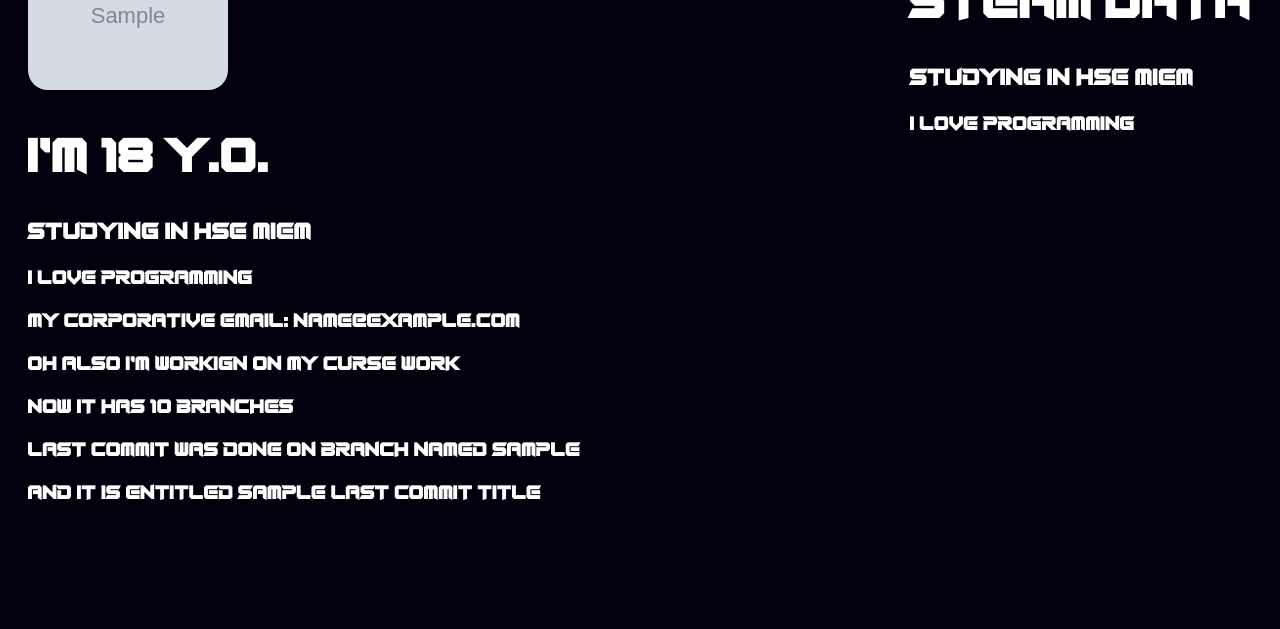
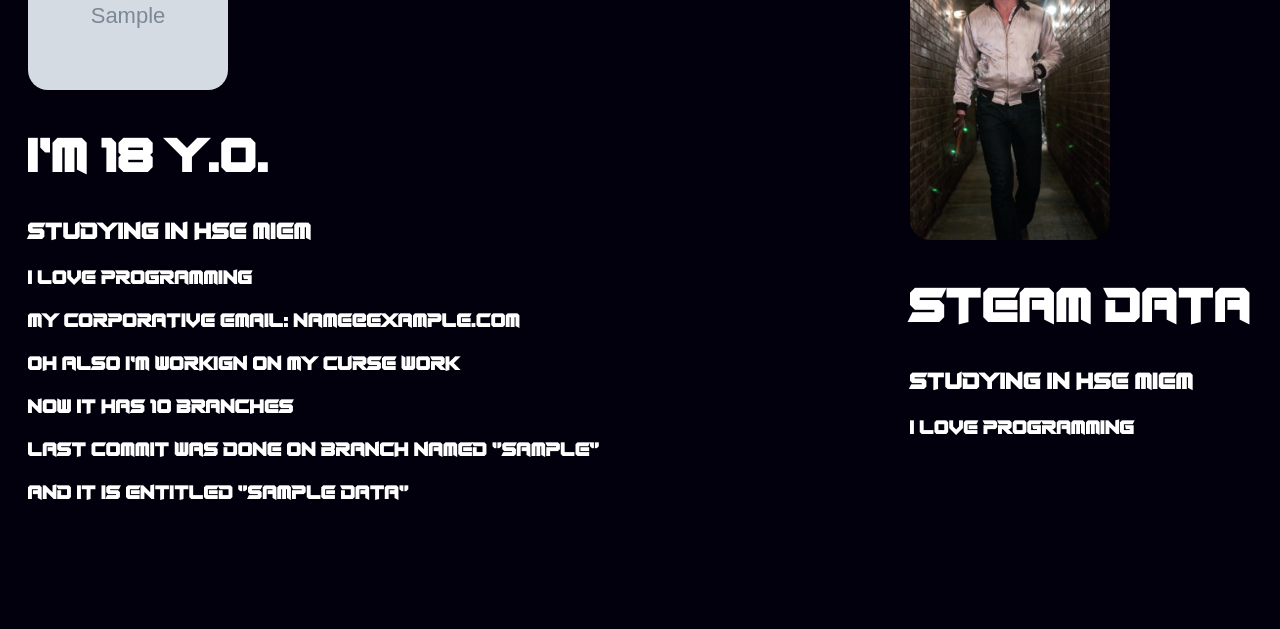
Before and after one commit to Ivanm2114/html_css_demo, a Python web app: template templates/index.html in a window 1280 px wide. Shown: the part 171-800 px from the top of the page. Run offline with Jinja, Linux system fonts and the light colour scheme; the template is opened without the code that fills it: most values are stand-ins (such as "Sample title", 1, 10 or a date in 2020); grey boxes marked "Sample" are stand-in pictures.

Commit message:
Some datafields now in quotes

```diff
--- a/templates/index.html
+++ b/templates/index.html
@@ -19,17 +19,18 @@
 </video>
 
 <div style="float:left; padding-left:20px">
-    <img src="{{photo}}" style="max-width:200px">
+    <img src="{{data.photo}}" style="max-width:200px">
     <h1>I`m 18 y.o.</h1>
     <h2>Studying in HSE MIEM</h2>
     <p>I love programming</p>
-    <p>My corporative email: {{email}}</p>
+    <p>My corporative email: {{data.email}}</p>
     <p>Oh also I`m workign on my curse work</p>
-    <p>Now it has {{branch_amount}} branches</p>
-    <p>Last commit was done on branch named {{last_commit_branch}}</p>
-    <p>And it is entitled {{last_commit_title}}</p>
+    <p>Now it has {{data.branch_amount}} branches</p>
+    <p>Last commit was done on branch named "{{data.last_commited_branch}}"</p>
+    <p>And it is entitled "{{data.last_commit_title}}"</p>
 </div>
 <div style="float:right; padding-right:20px">
+    <img src="../imgs/rayan.jpg">
     <h1>Steam data</h1>
     <h2>Studying in HSE MIEM</h2>
     <p>I love programming</p>
```
